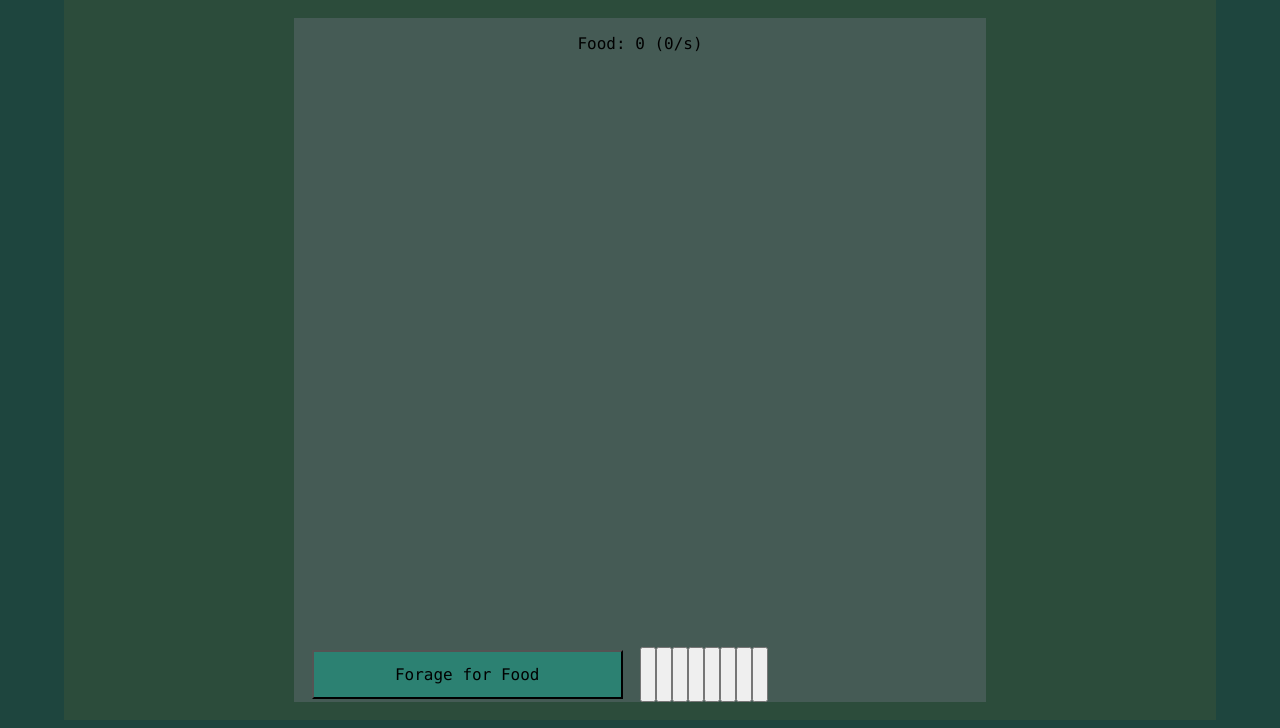
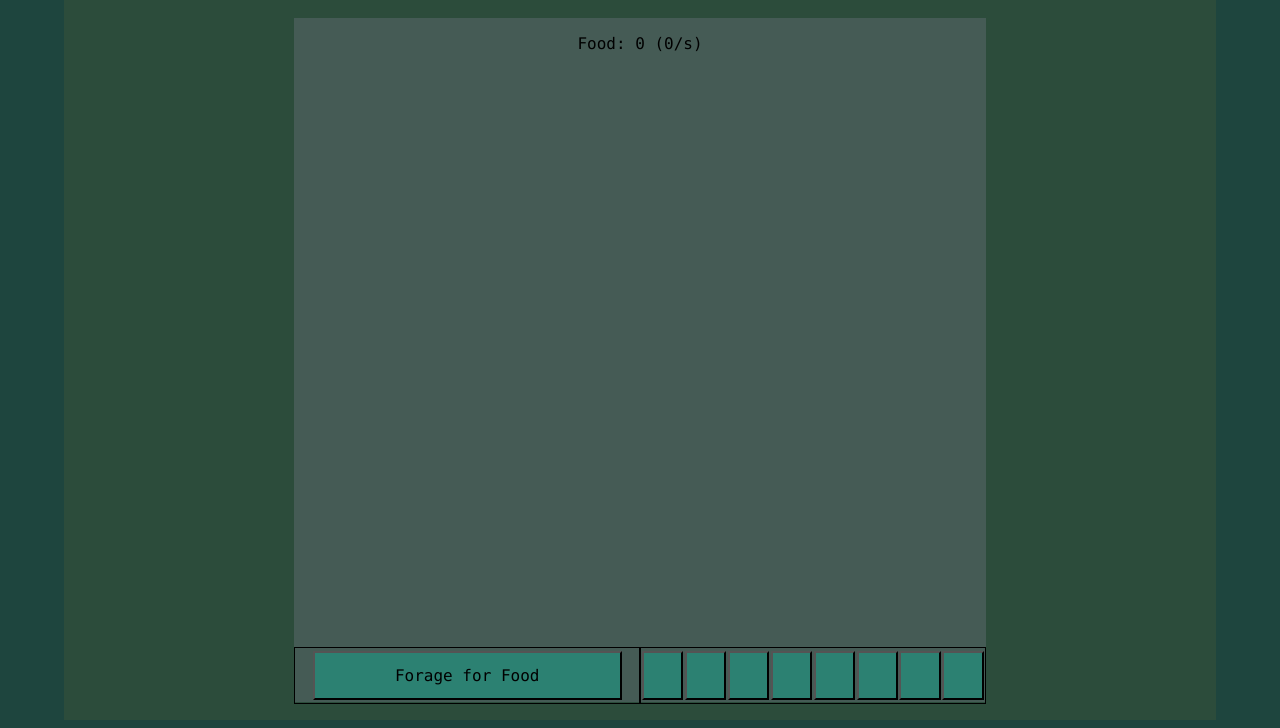
Before and after one commit to Yosna/ant-swarm, a plain HTML site: page index.html in a window 1280 px wide. Shown: the part 81-809 px from the top of the page. Drawn offline with Linux system fonts and the light colour scheme.

Commit message:
Update style.css

```diff
--- a/style.css
+++ b/style.css
@@ -65,6 +65,7 @@ body {
     width: 100%;
 }
 .forage-button-container {
+    border: 1px solid black;
     display: flex;
     height: 100%;
     width: 50%;
@@ -76,7 +77,14 @@ body {
     width: 90%;
 }
 .upgrade-button-container {
+    border: 1px solid black;
     display: flex;
     height: 100%;
     width: 50%;
+} .upgrade-button-container > button {
+    background-color: #2c8172;
+    font-size: 16px;
+    margin: auto;
+    height: 90%;
+    width: 12%;
 }
```
